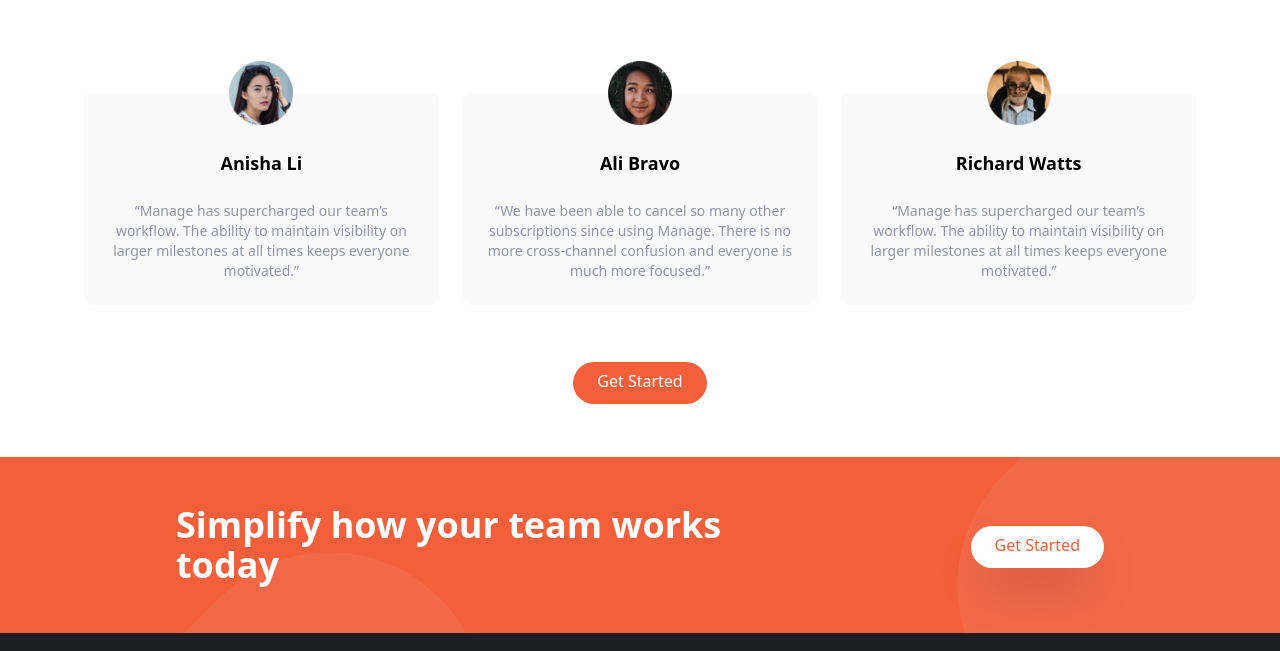
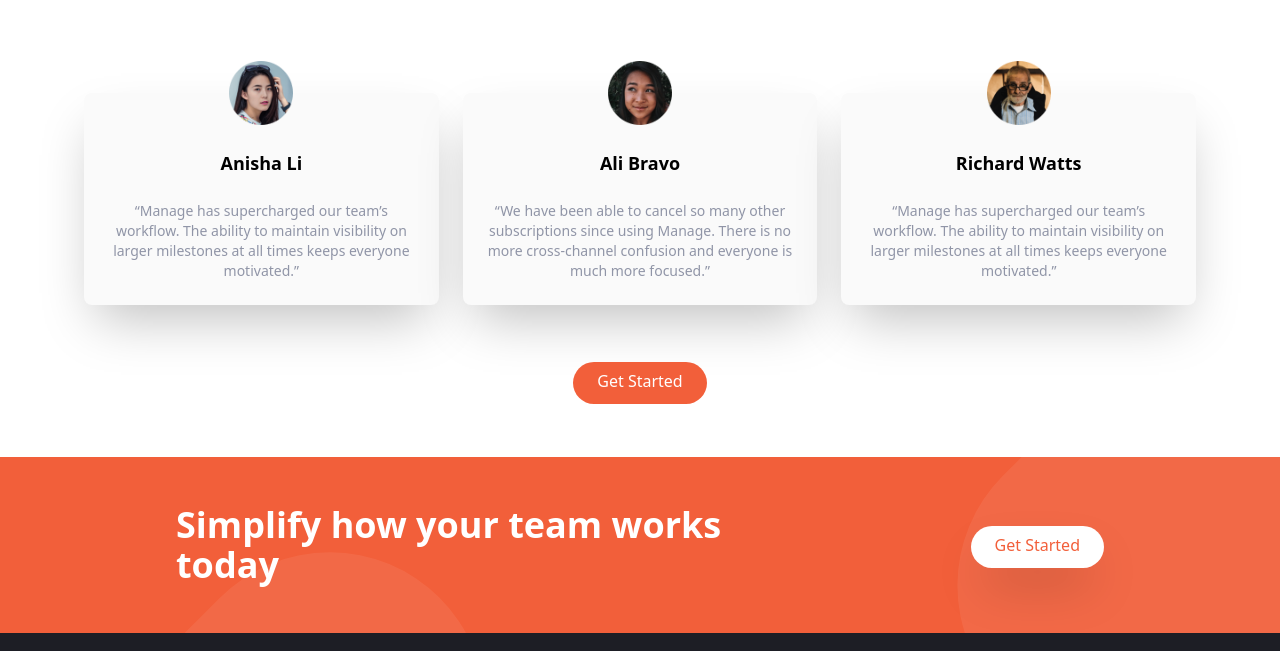
Before and after one commit to TopBoy7/Tailwind-CSS, a website: page index.html in a window 1280 px wide. Shown: the part 1311-1962 px from the top of the page. Drawn offline with Linux system fonts and the light colour scheme.

Commit message:
Update index.html

```diff
--- a/index.html
+++ b/index.html
@@ -215,7 +215,7 @@
         <div class="flex flex-col mt-24 md:flex-row md:space-x-6">
           <!-- Testimonial 1 -->
           <div
-            class="flex flex-col items-center p-6 space-y-6 rounded-lg bg-veryLightGray md:w-1/3"
+            class="flex flex-col items-center p-6 space-y-6 rounded-lg shadow-2xl bg-veryLightGray md:w-1/3"
           >
             <img src="img/avatar-anisha.png" class="w-16 -mt-14" alt="" />
             <h5 class="text-lg font-bold">Anisha Li</h5>
@@ -228,7 +228,7 @@
 
           <!-- Testimonial 2 -->
           <div
-            class="hidden flex-col items-center p-6 space-y-6 rounded-lg bg-veryLightGray md:flex md:w-1/3"
+            class="hidden flex-col items-center p-6 space-y-6 rounded-lg shadow-2xl bg-veryLightGray md:flex md:w-1/3"
           >
             <img src="img/avatar-ali.png" class="w-16 -mt-14" alt="" />
             <h5 class="text-lg font-bold">Ali Bravo</h5>
@@ -241,7 +241,7 @@
 
           <!-- Testimonial 3 -->
           <div
-            class="hidden flex-col items-center p-6 space-y-6 rounded-lg bg-veryLightGray md:flex md:w-1/3"
+            class="hidden flex-col items-center p-6 space-y-6 rounded-lg shadow-2xl bg-veryLightGray md:flex md:w-1/3"
           >
             <img src="img/avatar-richard.png" class="w-16 -mt-14" alt="" />
             <h5 class="text-lg font-bold">Richard Watts</h5>
```
